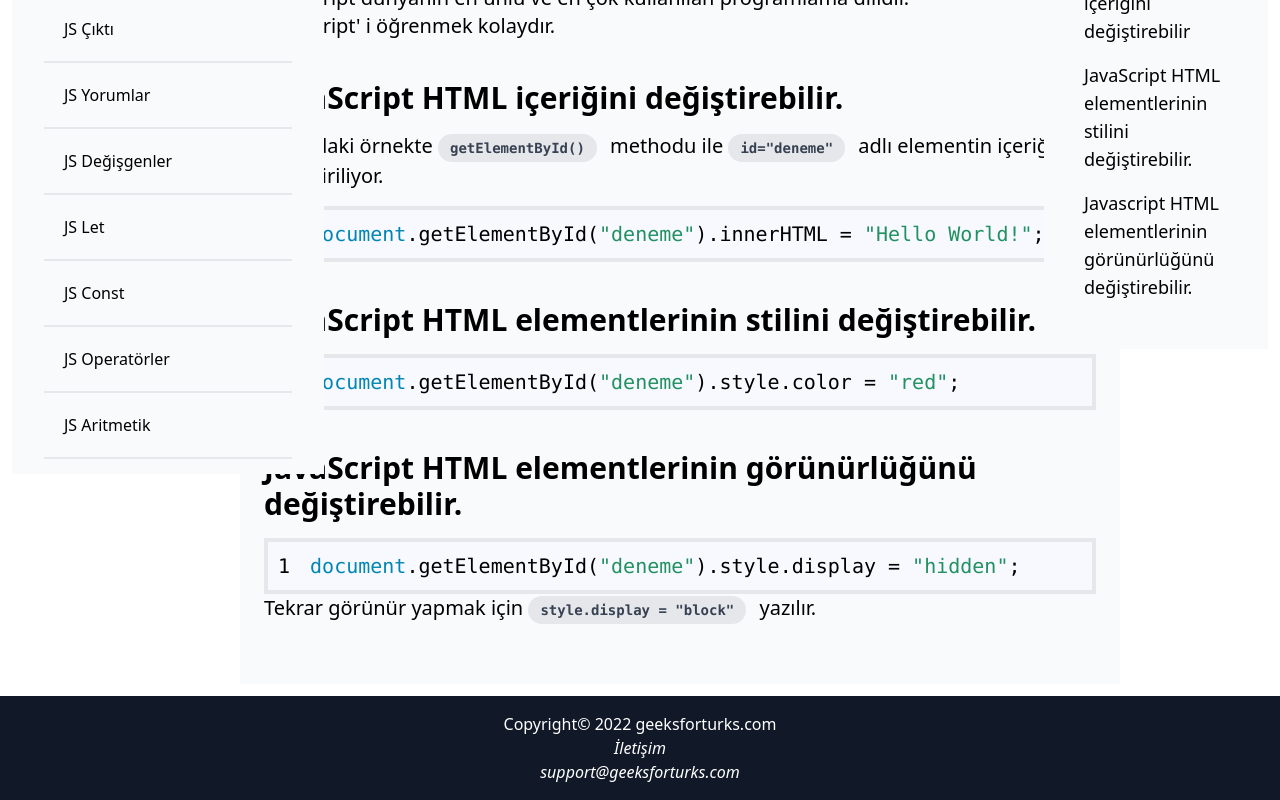
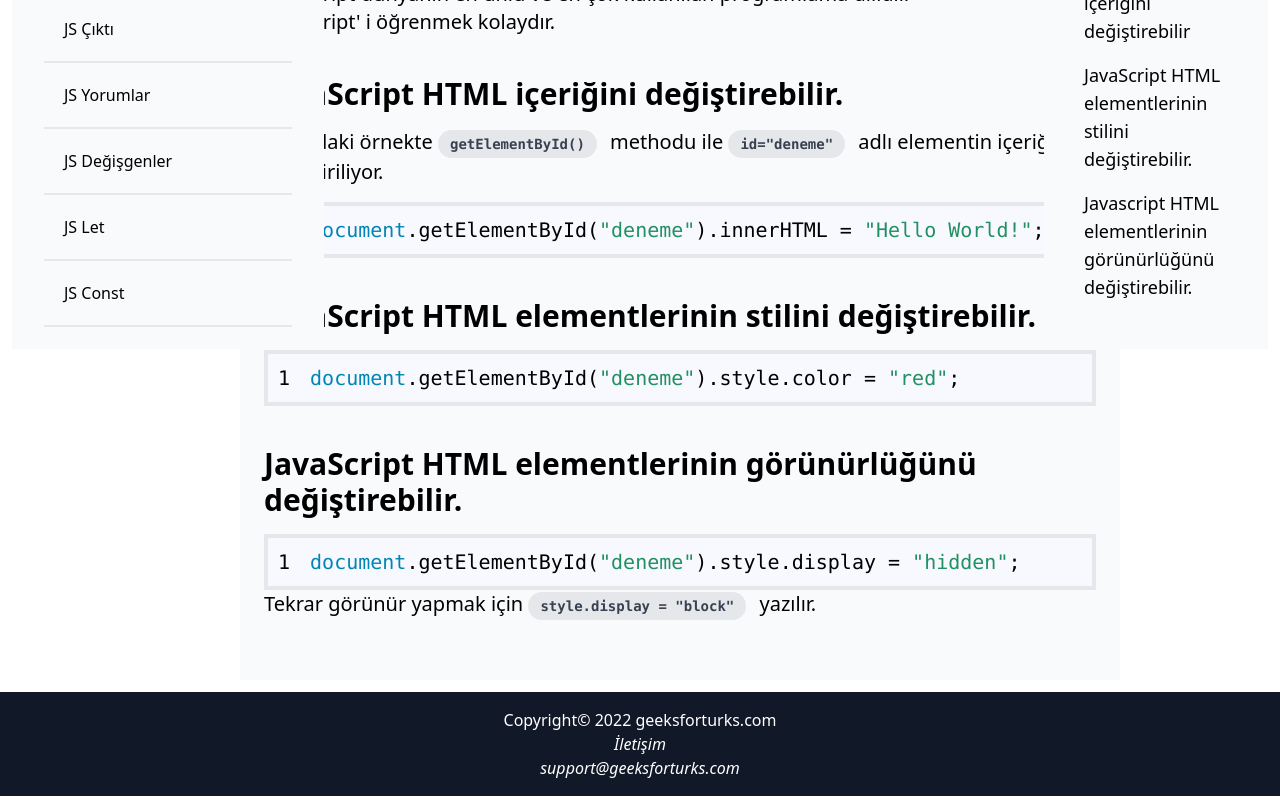
Before and after one commit to yourcasualdev/geeksforturks, a Next.js app: page /category/javascript/jshome in a window 1280 px wide. Shown: the part 336-1136 px from the top of the page. Built offline with nearby package versions, Linux system fonts and the light colour scheme.

Commit message:
Some changes on header.

```diff
--- a/components/Categories.js
+++ b/components/Categories.js
@@ -5,7 +5,7 @@ import { MainContext } from '../context/context'
 const Categories = ({ children }) => {
     const { ishidden } = useContext(MainContext)
     return (
-        <aside className={`${ishidden ? "hidden" : ""} pt-5 bg-slate-50 ml-3 lg:block fixed z-20 inset-0 top-[7.8125rem] left-[max(0px,calc(50%-52rem))] right-auto w-[19.5rem] pb-10 px-8 overflow-y-auto h-full max-h-[42.8rem]`}>
+        <aside className={`${ishidden ? "hidden" : ""} pt-5 bg-slate-50 ml-3 lg:block fixed z-20 inset-0 top-[7.8125rem] left-[max(0px,calc(50%-52rem))] right-auto w-[19.5rem] pb-10 px-8 overflow-y-auto h-full max-h-[70vh]`}>
             <h2 className='p-1 m-1 mb-4 text-xl font-bold'>Kategoriler</h2>
             {children}
         </aside>
--- a/components/Footer.js
+++ b/components/Footer.js
@@ -2,7 +2,7 @@ import React from 'react'
 
 const Footer = () => {
     return (
-        <footer className="bg-gray-900 text-white p-4 text-center">
+        <footer className="bg-gray-900 text-white p-4 text-center max-h-[15vh]">
             <div className="container mx-auto">
                 <div className="flex flex-wrap justify-center">
                     <a>Copyright&copy; 2022 geeksforturks.com</a>
--- a/components/Header.js
+++ b/components/Header.js
@@ -47,8 +47,8 @@ const Header = () => {
 
   return (
     <>
-      <header className="sticky w-full top-0 shadow-lg">
-        <div className={`bg-black ${!isRoot ? "flex" : ""} space-x-10   text-white w-full h-20 items-center text-center p-5 lg:block`}>
+      <header className=" w-full top-0 shadow-lg sm:sticky">
+        <div className={`bg-black ${!isRoot ? "flex" : ""} space-x-10 text-white w-full items-center text-center p-5 lg:block`}>
           <HiddenButton changeHidden={changeIsHidden} isRoot={isRoot} />
           <h1 className='font-bold text-3xl'><Link href={"/"}>Geeks for Turks</Link></h1>
         </div>
```
